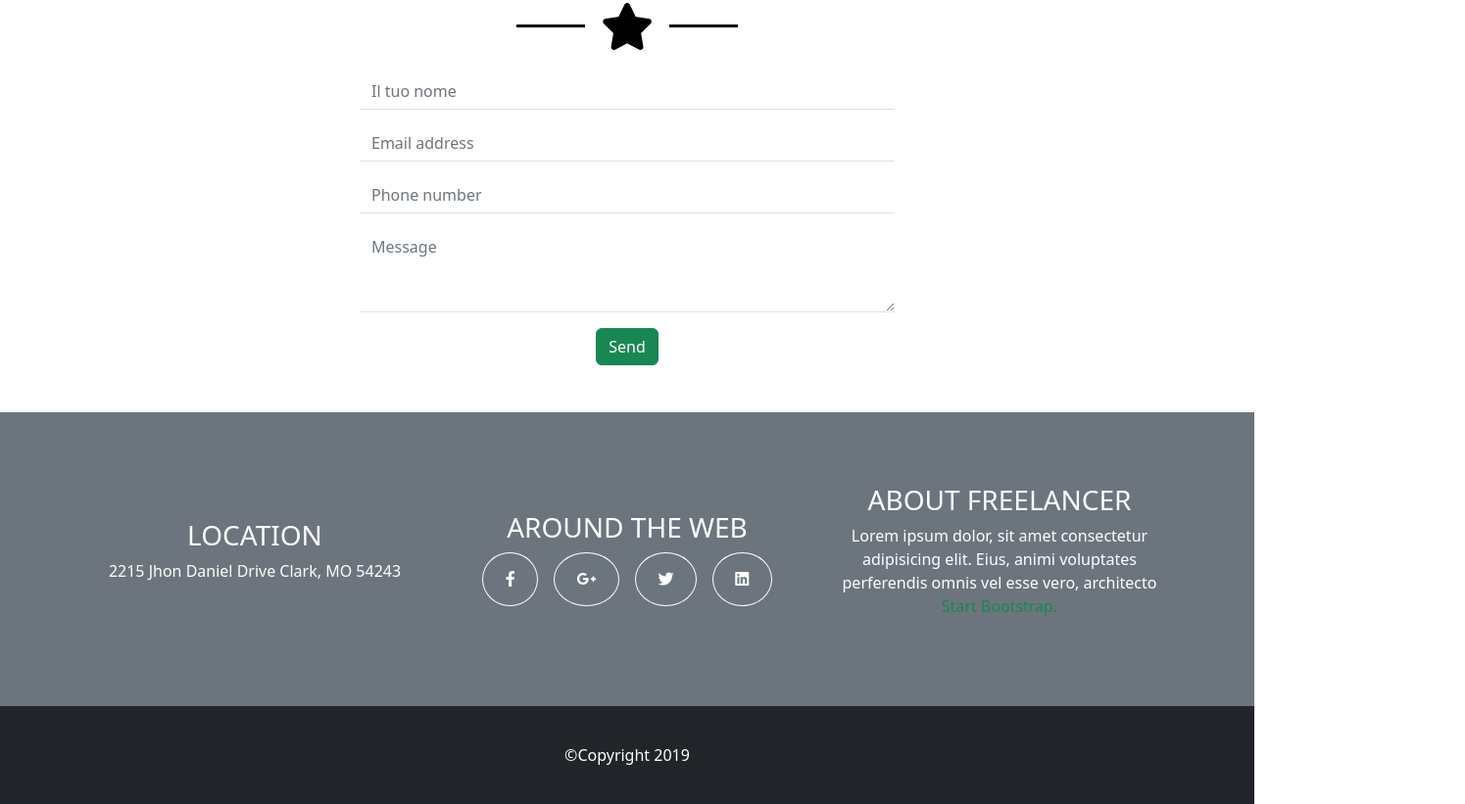
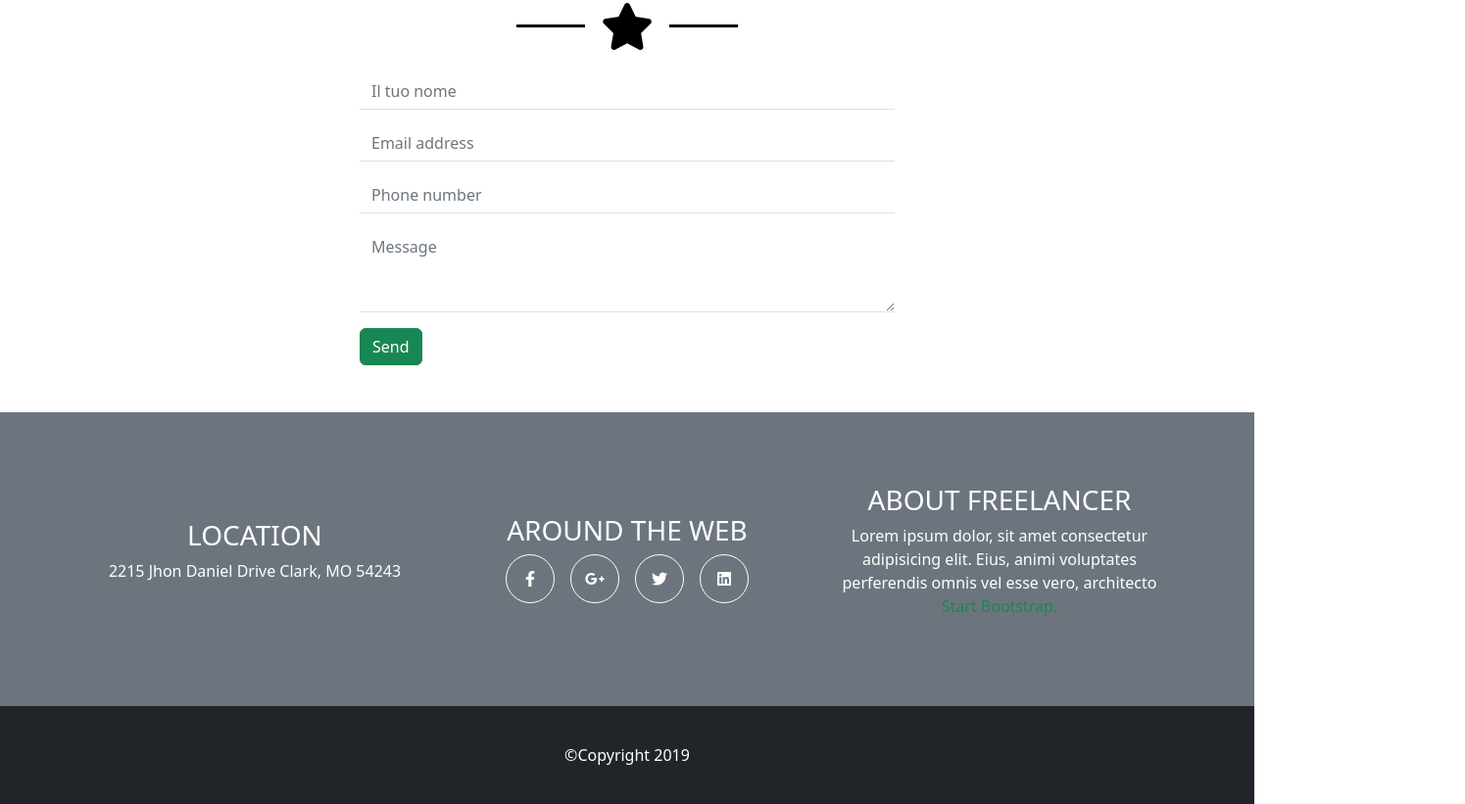
Before and after one commit to L-cir94/html-css-bootstrap-freelancer, a plain HTML site: page index.html in a window 1280 px wide. Shown: the part 2295-3116 px from the top of the page at 98% size, 1495 px wide, since content can reach past the window. Drawn offline with nearby package versions, Linux system fonts and the light colour scheme.

Commit message:
send button for form

```diff
--- a/assets/css/style.css
+++ b/assets/css/style.css
@@ -51,7 +51,8 @@ height: 3px;
     }
 .my_ico{
     border: solid 1px;
-    padding: 0.9rem 1.4rem;
+    height: 50px;
+    width: 50px;
     border-radius: 50%;
 }
 .ico_container{
--- a/index.html
+++ b/index.html
@@ -160,8 +160,8 @@
                         <textarea class="mb-3 form-control rounded-0 border-0 border-bottom"
                             id="exampleFormControlTextarea1" rows="3" placeholder="Message"></textarea>
                     </div>
-                    <div class="col-7">
-                        <button type="submit" class="btn btn-success">Send</button>
+                    <div class="button text-start offset-6">
+                        <button type="submit" class="btn btn-success ">Send</button>
                     </div>
                 </div>
             </div>
@@ -180,16 +180,16 @@
                     <div class="col-xs-6 col-md-4">
                         <h3>AROUND THE WEB</h3>
                         <div class="ico_container d-flex justify-content-center">
-                            <div class="my_ico border-2 text-white">
+                            <div class="my_ico d-flex align-items-center justify-content-center border-2 text-white">
                                 <i class="fa-brands fa-facebook-f rounded-circle "></i>
                             </div>
-                            <div class="my_ico border-2 text-white">
+                            <div class="my_ico d-flex align-items-center justify-content-center border-2 text-white">
                                 <i class="fa-brands fa-google-plus-g"></i>
                             </div>
-                            <div class="my_ico border-2 text-white">
+                            <div class="my_ico d-flex align-items-center justify-content-center border-2 text-white">
                                 <i class="fa-brands fa-twitter"></i>
                             </div>
-                            <div class="my_ico border-2 text-white">
+                            <div class="my_ico d-flex align-items-center justify-content-center border-2 text-white">
                                 <i class="fa-brands fa-linkedin"></i>
                             </div>
                         </div>
```
